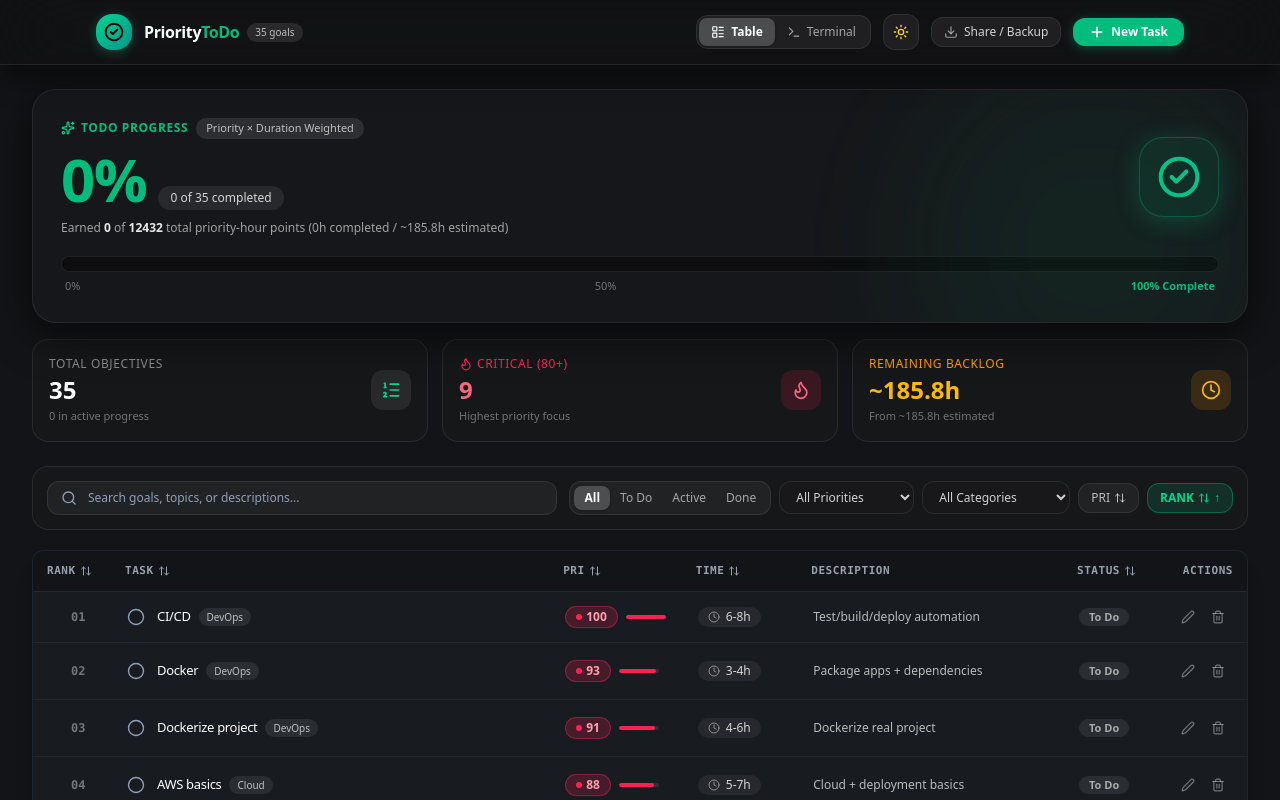
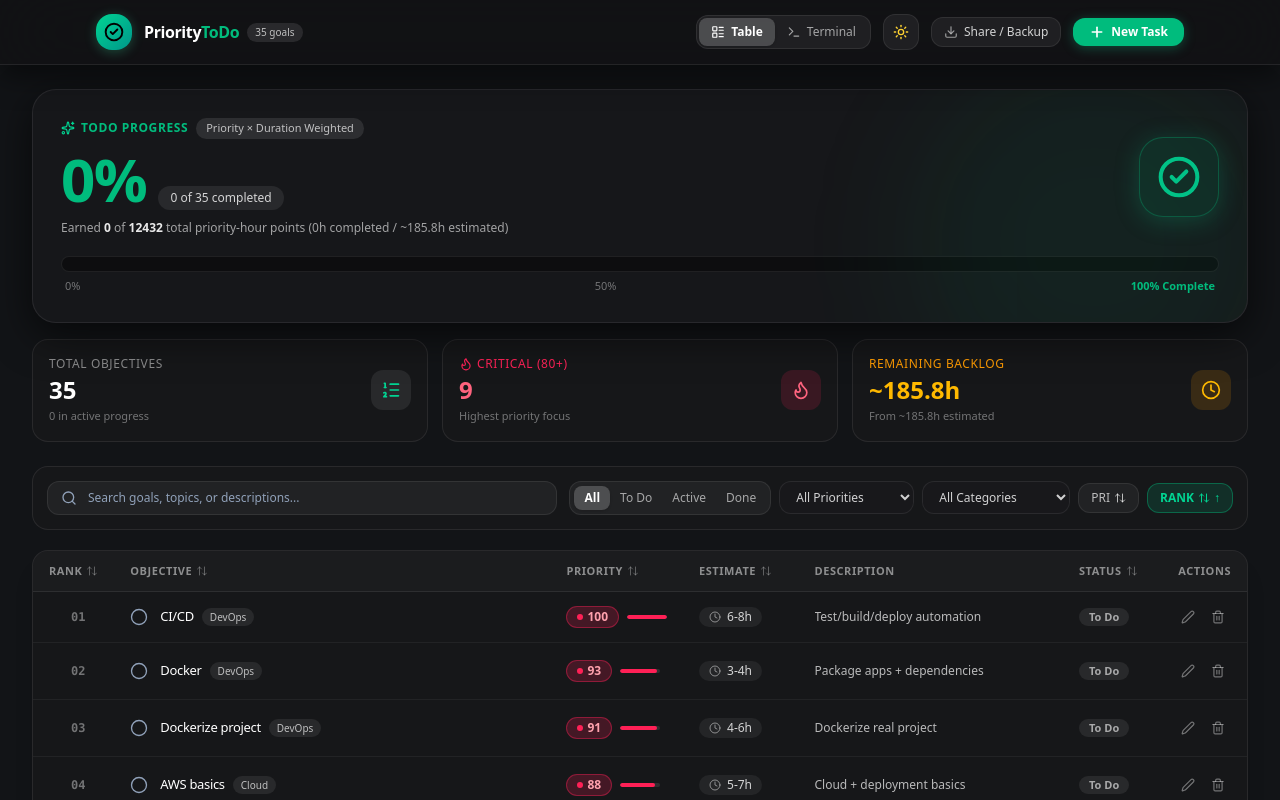
Before and after one commit to aroshwijesinghe/ToDo, a React (Vite) app: page / in a window 1280 px wide. Shown: the top 800 px of the page. Built offline with nearby package versions, Linux system fonts and the light colour scheme.

Commit message:
styled the task table with macOS style rounded corners and clean dividers

```diff
--- a/src/components/TaskTable.tsx
+++ b/src/components/TaskTable.tsx
@@ -41,74 +41,74 @@ export const TaskTable: React.FC<TaskTableProps> = ({
 
   return (
     <div
-      className={`border rounded-xl overflow-hidden shadow-xl transition-colors ${
+      className={`border rounded-2xl overflow-hidden shadow-xl transition-all duration-300 ${
         isDark
-          ? 'bg-[#181b20] border-gray-800/80'
-          : 'bg-white border-gray-200 shadow-md'
+          ? 'bg-[#18181b]/80 border-white/[0.08]'
+          : 'bg-white/90 border-black/[0.06] shadow-sm'
       }`}
     >
       <div className="overflow-x-auto">
         <table className="w-full text-left border-collapse">
           <thead>
             <tr
-              className={`border-b font-mono text-[11px] uppercase tracking-wider select-none ${
+              className={`border-b text-[11px] font-semibold uppercase tracking-wider select-none ${
                 isDark
-                  ? 'bg-[#121417] border-gray-800 text-gray-400'
-                  : 'bg-gray-50 border-gray-200 text-gray-600'
+                  ? 'bg-white/[0.02] border-white/[0.08] text-white/50'
+                  : 'bg-black/[0.02] border-black/[0.05] text-slate-500'
               }`}
             >
               <th
                 onClick={() => handleSort('rank')}
-                className="py-3 px-3.5 cursor-pointer hover:text-emerald-500 transition-colors w-16"
+                className="py-3 px-4 cursor-pointer hover:text-emerald-500 transition-colors w-16"
               >
                 <div className="flex items-center gap-1">
                   <span>RANK</span>
-                  <ArrowUpDown className="w-3 h-3" />
+                  <ArrowUpDown className="w-3 h-3 opacity-60" />
                 </div>
               </th>
               <th
                 onClick={() => handleSort('task')}
-                className="py-3 px-3.5 cursor-pointer hover:text-emerald-500 transition-colors"
+                className="py-3 px-4 cursor-pointer hover:text-emerald-500 transition-colors"
               >
                 <div className="flex items-center gap-1">
-                  <span>TASK</span>
-                  <ArrowUpDown className="w-3 h-3" />
+                  <span>OBJECTIVE</span>
+                  <ArrowUpDown className="w-3 h-3 opacity-60" />
                 </div>
               </th>
               <th
                 onClick={() => handleSort('pri')}
-                className="py-3 px-3.5 cursor-pointer hover:text-emerald-500 transition-colors w-28"
+                className="py-3 px-4 cursor-pointer hover:text-emerald-500 transition-colors w-28"
               >
                 <div className="flex items-center gap-1">
-                  <span>PRI</span>
-                  <ArrowUpDown className="w-3 h-3" />
+                  <span>PRIORITY</span>
+                  <ArrowUpDown className="w-3 h-3 opacity-60" />
                 </div>
               </th>
               <th
                 onClick={() => handleSort('time')}
-                className="py-3 px-3.5 cursor-pointer hover:text-emerald-500 transition-colors w-28"
+                className="py-3 px-4 cursor-pointer hover:text-emerald-500 transition-colors w-28"
               >
                 <div className="flex items-center gap-1">
-                  <span>TIME</span>
-                  <ArrowUpDown className="w-3 h-3" />
+                  <span>ESTIMATE</span>
+                  <ArrowUpDown className="w-3 h-3 opacity-60" />
                 </div>
               </th>
-              <th className="py-3 px-3.5">
+              <th className="py-3 px-4">
                 <span>DESCRIPTION</span>
               </th>
               <th
                 onClick={() => handleSort('status')}
-                className="py-3 px-3.5 cursor-pointer hover:text-emerald-500 transition-colors w-24"
+                className="py-3 px-4 cursor-pointer hover:text-emerald-500 transition-colors w-24"
               >
                 <div className="flex items-center gap-1">
                   <span>STATUS</span>
-                  <ArrowUpDown className="w-3 h-3" />
+                  <ArrowUpDown className="w-3 h-3 opacity-60" />
                 </div>
               </th>
-              <th className="py-3 px-3.5 text-right w-20">ACTIONS</th>
+              <th className="py-3 px-4 text-right w-20">ACTIONS</th>
             </tr>
           </thead>
-          <tbody className={isDark ? 'divide-y divide-gray-800/40' : 'divide-y divide-gray-200'}>
+          <tbody className={isDark ? 'divide-y divide-white/[0.04]' : 'divide-y divide-black/[0.04]'}>
             {tasks.length > 0 ? (
               tasks.map((task, index) => (
                 <TaskRow
@@ -124,8 +124,8 @@ export const TaskTable: React.FC<TaskTableProps> = ({
               ))
             ) : (
               <tr>
-                <td colSpan={7} className="py-12 text-center text-gray-500 font-mono text-xs">
-                  No tasks found matching your active filters.
+                <td colSpan={7} className="py-12 text-center text-slate-400 text-xs font-medium">
+                  No objectives found matching your active filter.
                 </td>
               </tr>
             )}
```
